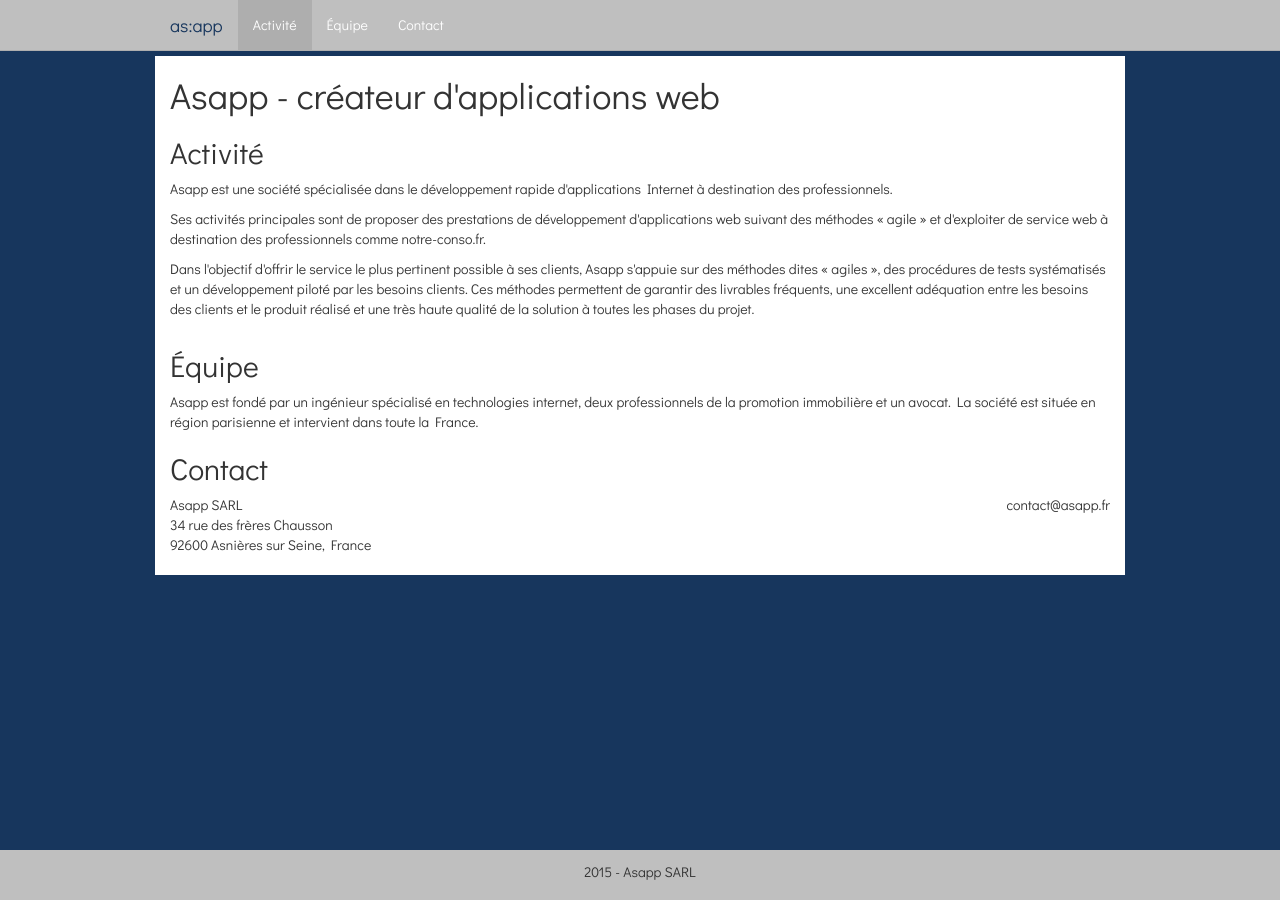
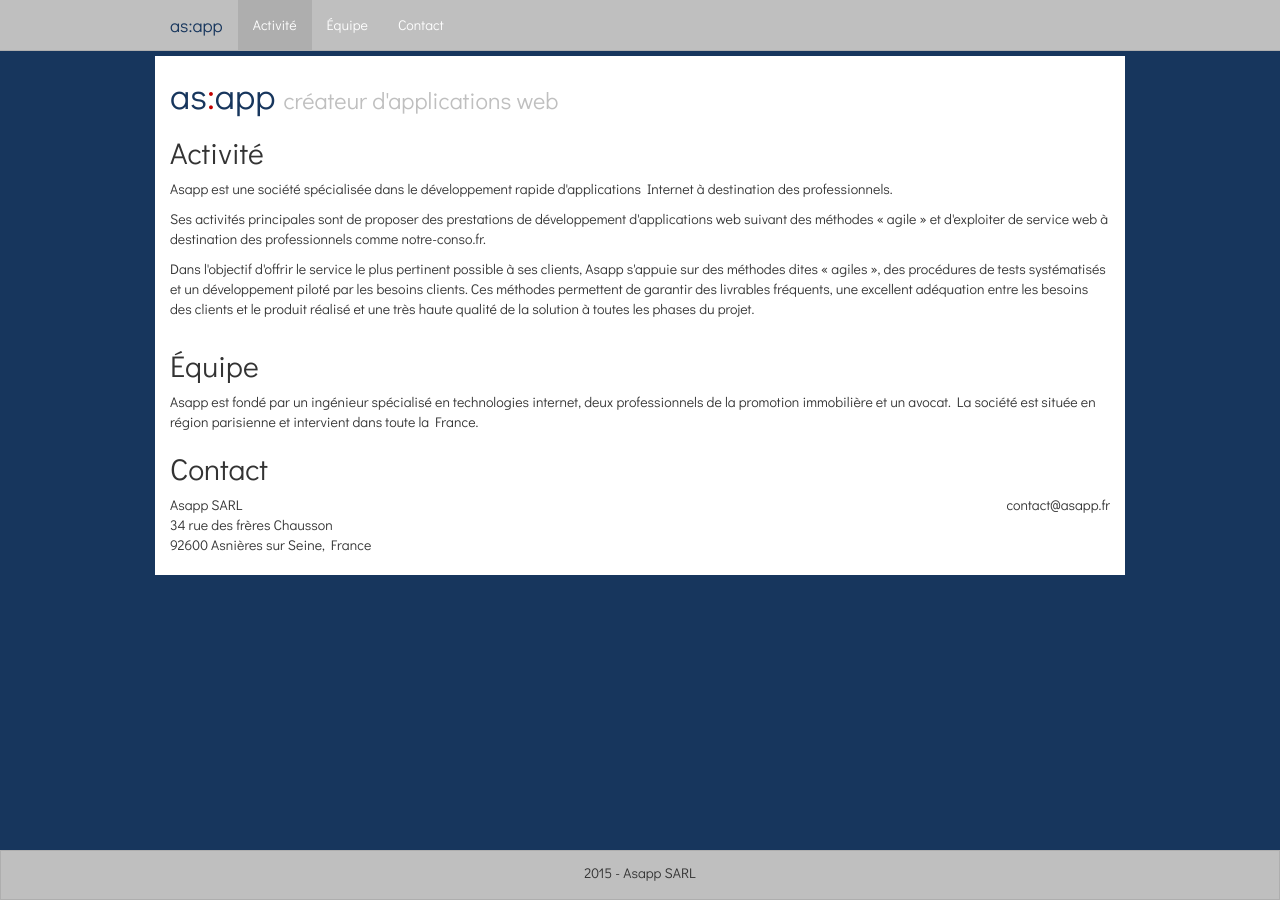
Before and after one commit to asapp/asapp.github.io, a Jekyll site: the page built from index.html, in a window 1280 px wide. Built offline with Jekyll 4.4.1, drawn with Linux system fonts in a browser that asks for light colours; nearby versions of some CDN libraries.

Commit message:
improve css

```diff
--- a/_layouts/default.html
+++ b/_layouts/default.html
@@ -19,7 +19,6 @@
   <body>
     {% include navbar.html %}
     <div class='container'>
-      <h1>{{ page.h1 }}</h1>
       {{ page.content }}
     </div>
     {% include footer.html %}
--- a/css/main.scss
+++ b/css/main.scss
@@ -29,6 +29,7 @@
     padding: 2*$padding-base-vertical $padding-base-horizontal $padding-base-vertical;
     background-color: $navbar-default-bg;
     color: $navbar-default-color;
+    border: solid 1px $navbar-default-border;
     position: absolute;
     bottom: 0;
     width: 100%;
@@ -36,3 +37,7 @@
     height: $navbar-height;
   }
 }
+
+.blue { color: $brand-blue; }
+.red { color: $brand-red; }
+.gray { color: $brand-gray; }
--- a/index.html
+++ b/index.html
@@ -1,7 +1,10 @@
 ---
 title: Asapp - créateur d'applications web
-h1: Asapp - créateur d'applications web
 ---
+<h1 class="blue">
+  as<span class="red">:</span>app
+  <small class="gray">créateur d'applications web</small>
+</h1>
 <a  name='activity'></a>
 <h2>Activité</h2>
 <div class='row'>
```
Also changed, not shown: 2 other files.
